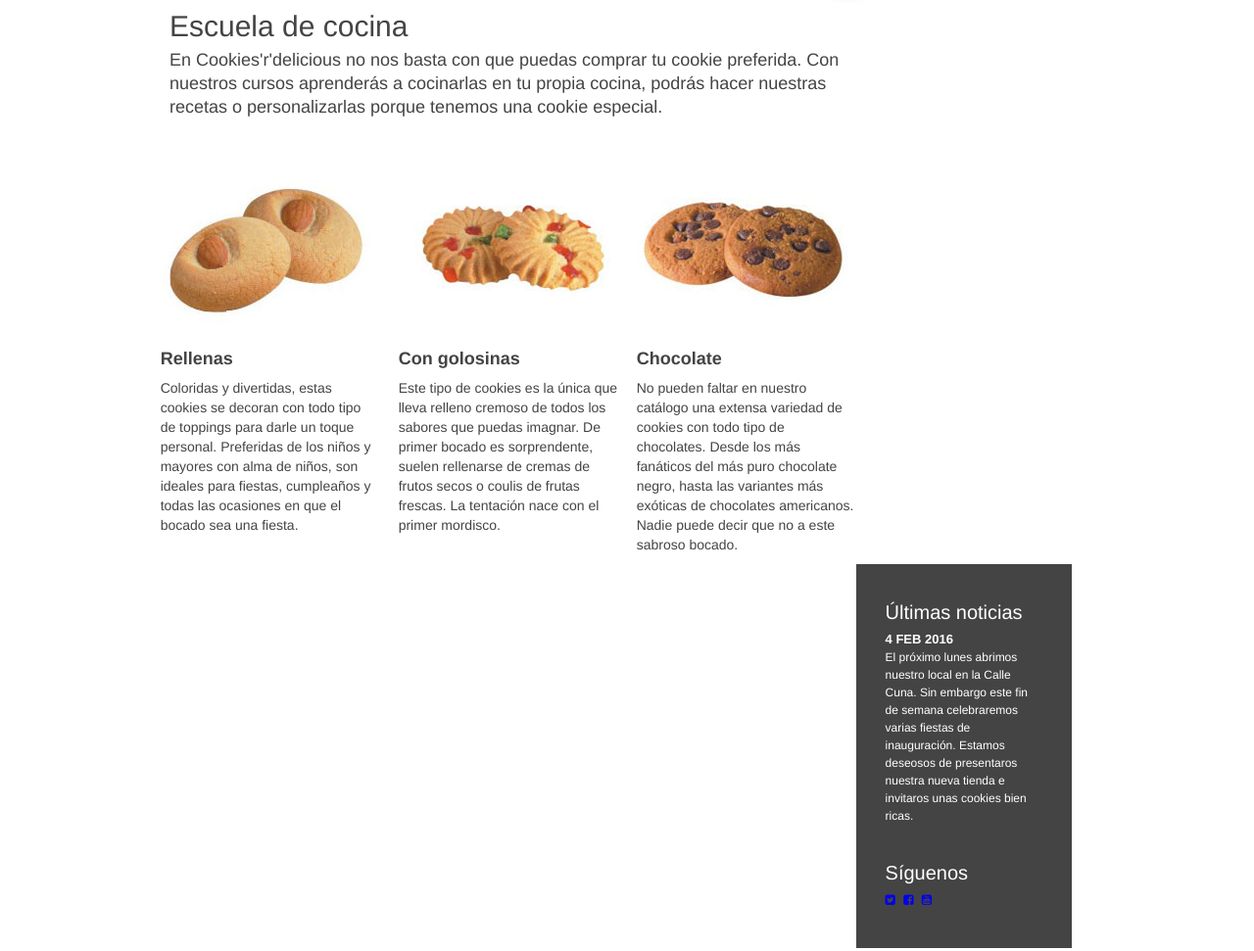
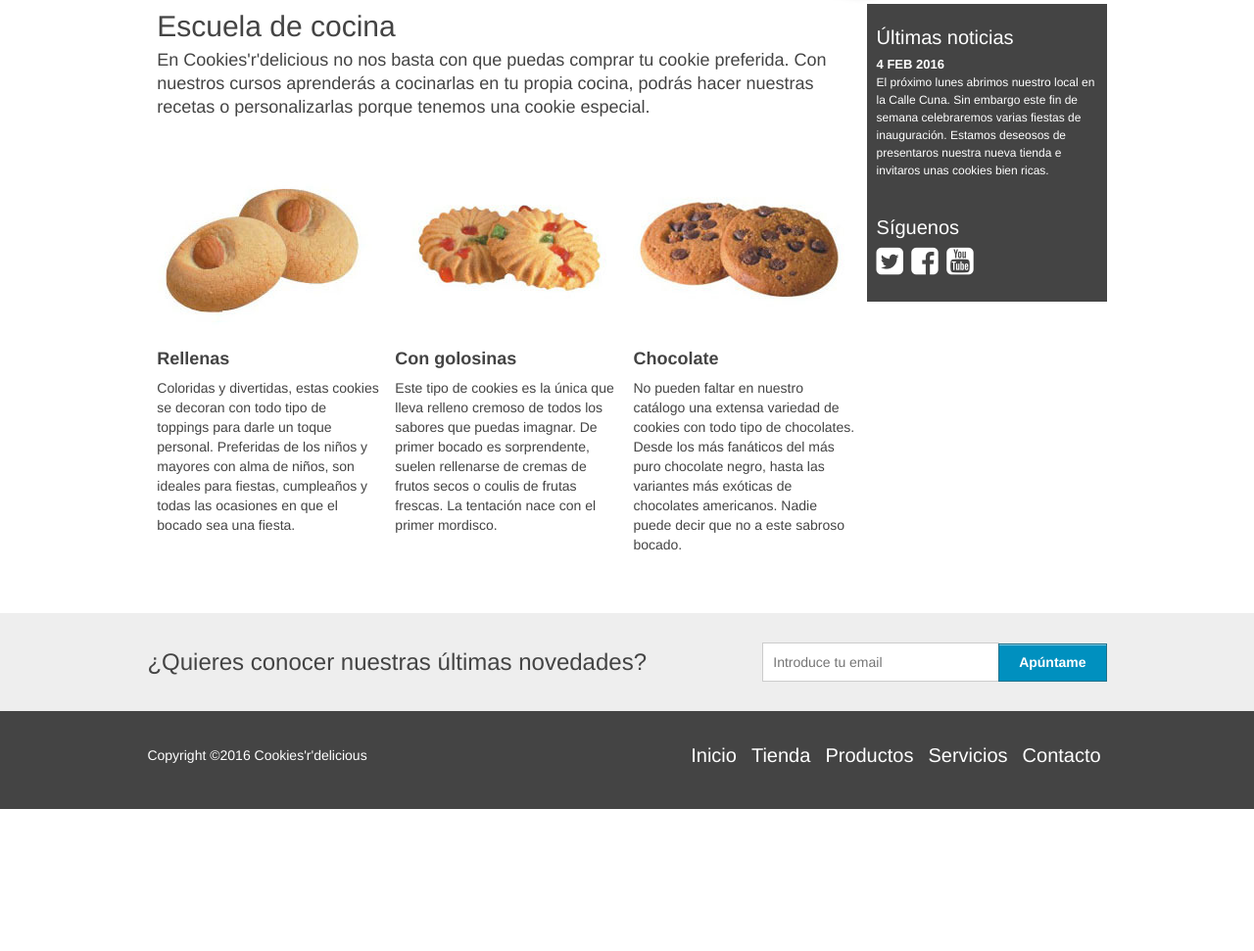
Before and after one commit to icodegeek/html-flexbox, a plain HTML site: page index.html in a window 1280 px wide. Shown: the part 430-1401 px from the top of the page at 98% size. After the commit the page ends 1256 px from the top, so only its background shows below. Drawn offline with Linux system fonts and the light colour scheme.

Commit message:
HTML Cookies realizado con Flexbox.

```diff
--- /dev/null
+++ b/css/footer.css
@@ -0,0 +1,38 @@
+footer {
+  background: #444;
+  color: white;
+  padding: 35px 0;
+}
+
+footer #copyright {
+
+  width: 280px;
+}
+
+footer nav {
+  width: 435px;
+
+}
+
+footer a {
+  color: #fff;
+  text-decoration: none;
+}
+
+footer nav a {
+  margin: 0 0 0 15px;
+}
+
+footer a:hover {
+  color: #00c0ff;
+}
+
+footer nav ul li {
+  list-style: none;
+  font-size: 20px;
+}
+
+footer nav ul {
+  margin: 0;
+  padding: 0;
+}
--- a/css/grid.css
+++ b/css/grid.css
@@ -1,9 +1,9 @@
 .container {
   margin-right: auto;
   margin-left: auto;
-  padding-right: 13.5%;
-  padding-left: 13.5%;
-  max-width: 73%;
+  padding-right: 12.5%;
+  padding-left: 12.5%;
+  max-width: 75%;
 
 }
 
--- a/css/layout.css
+++ b/css/layout.css
@@ -8,6 +8,11 @@ header {
 
   display: block;
   margin-top: 5px;
+}
+
+.fa {
+  font-size: 2rem;
+  color: white;
 }
 
 header nav ul {
@@ -67,3 +72,25 @@ header nav div ul li a:active {
 #content {
   padding: 50px 0;
 }
+
+#secondary-cta {
+  background: #eee;
+  padding: 30px 0;
+}
+
+#secondary-cta h4 {
+  font-size: 24px;
+  font-weight: 200;
+}
+
+#secondary-cta form {
+  margin: 0;
+}
+
+input[type="text"], input[type="email"] {
+  /*position: relative;*/
+  padding: 11px 10px;
+  border: 1px solid #ccc;
+  width: 220px;
+  margin: 0 -5px 0 0;
+}
--- a/css/sidebar.css
+++ b/css/sidebar.css
@@ -2,10 +2,11 @@ aside {
   background: #444;
   width: 160px;
   color: #fff;
-  margin-left: 20px;
-  padding: 30px;
+  margin-left: 0px;
+  padding: 15px 30px;
   font-size: 12px;
   line-height: 18px;
+  height: auto;
 }
 aside .widget {
   margin: 10px 0;
--- a/index.html
+++ b/index.html
@@ -60,9 +60,9 @@
   </header>
 
   <div id="content" class="container">
-      <div class="row">
-        <section>
-          <div id="lead-in" class="col-9">
+      <div class="row top">
+        <section class="col-9">
+          <div id="lead-in">
             <h3>Escuela de cocina</h3>
             <p class="lead">En Cookies'r'delicious no nos basta con que puedas comprar tu cookie
             preferida. Con nuestros cursos aprenderás a cocinarlas en tu propia cocina,
@@ -71,7 +71,7 @@
           </div>
 
           <div class="row">
-            <div class="col-3">
+            <div class="col-4">
               <img src="images/rellenas.jpg" alt="Cookies Rellenas">
               <h4>Rellenas</h4>
               <p>Coloridas y divertidas, estas cookies se decoran con todo tipo de
@@ -80,7 +80,7 @@
               las ocasiones en que el bocado sea una fiesta.</p>
             </div>
 
-            <div class="col-3">
+            <div class="col-4">
               <img src="images/golosinas.jpg" alt="Cookies con Golosinas">
               <h4>Con golosinas</h4>
               <p>Este tipo de cookies es la única que lleva relleno cremoso de todos
@@ -89,7 +89,7 @@
               tentación nace con el primer mordisco.</p>
             </div>
 
-            <div class="col-3">
+            <div class="col-4">
               <img src="images/chocolate.jpg" alt="Cookies de Chocolate">
               <h4>Chocolate</h4>
               <p>No pueden faltar en nuestro catálogo una extensa variedad de cookies
@@ -97,12 +97,10 @@
               negro, hasta las variantes más exóticas de chocolates americanos. Nadie
               puede decir que no a este sabroso bocado.</p>
             </div>
-          </div> <!-- end .row -->
+          </div>
+        </section>
 
-        </div> <!-- end .row -->
-      </section>
-
-      <aside class="col-offset-9">
+      <aside class="col-3">
         <div class="widget">
           <h4>Últimas noticias</h4>
           <h5>4 Feb 2016</h5>
@@ -118,6 +116,38 @@
           <a href="#"><i class="fa fa-youtube-square"></i></a>
         </div><!-- end widget -->
       </aside>
+    </div> <!-- end .row -->
   </div> <!-- end .container-->
+
+    <div id="secondary-cta">
+      <div class="container">
+        <div class="row between">
+          <h4>¿Quieres conocer nuestras últimas novedades?</h4>
+            <form>
+              <input type="email" placeholder="Introduce tu email">
+              <input type="submit" class="btn btn-small" value="Apúntame">
+            </form>
+        </div><!-- end row -->
+      </div><!-- end container -->
+    </div><!-- end secondary-cta -->
+
+
+
+  <footer>
+    <div class="container">
+      <div class="row between">
+        <p id="copyright">Copyright &copy;2016 Cookies'r'delicious</p>
+        <nav>
+          <ul class="row">
+            <li><a href="#">Inicio</a></li>
+            <li><a href="#">Tienda</a></li>
+            <li><a href="#">Productos</a></li>
+            <li><a href="#">Servicios</a></li>
+            <li><a href="#">Contacto</a></li>
+          </ul>
+        </nav>
+      </div>
+    </div>
+  </footer>
 </body>
 </html>
--- a/styles.css
+++ b/styles.css
@@ -1,6 +1,7 @@
 @import url('css/grid.css');
 @import url('css/buttons.css');
 @import url('css/layout.css');
+@import url('css/footer.css');
 @import url('css/sidebar.css');
 @import url('css/typography.css');
 
```
